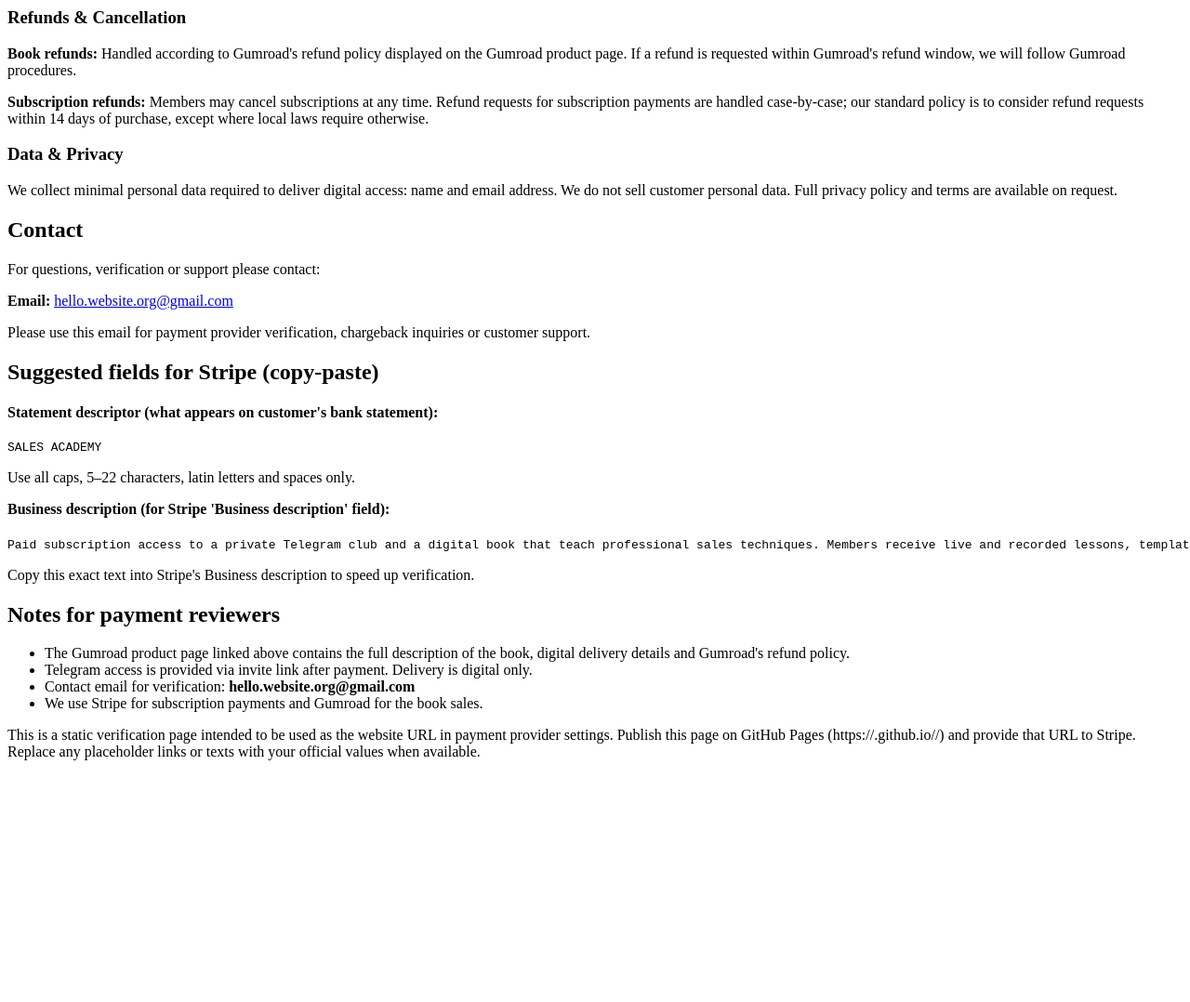
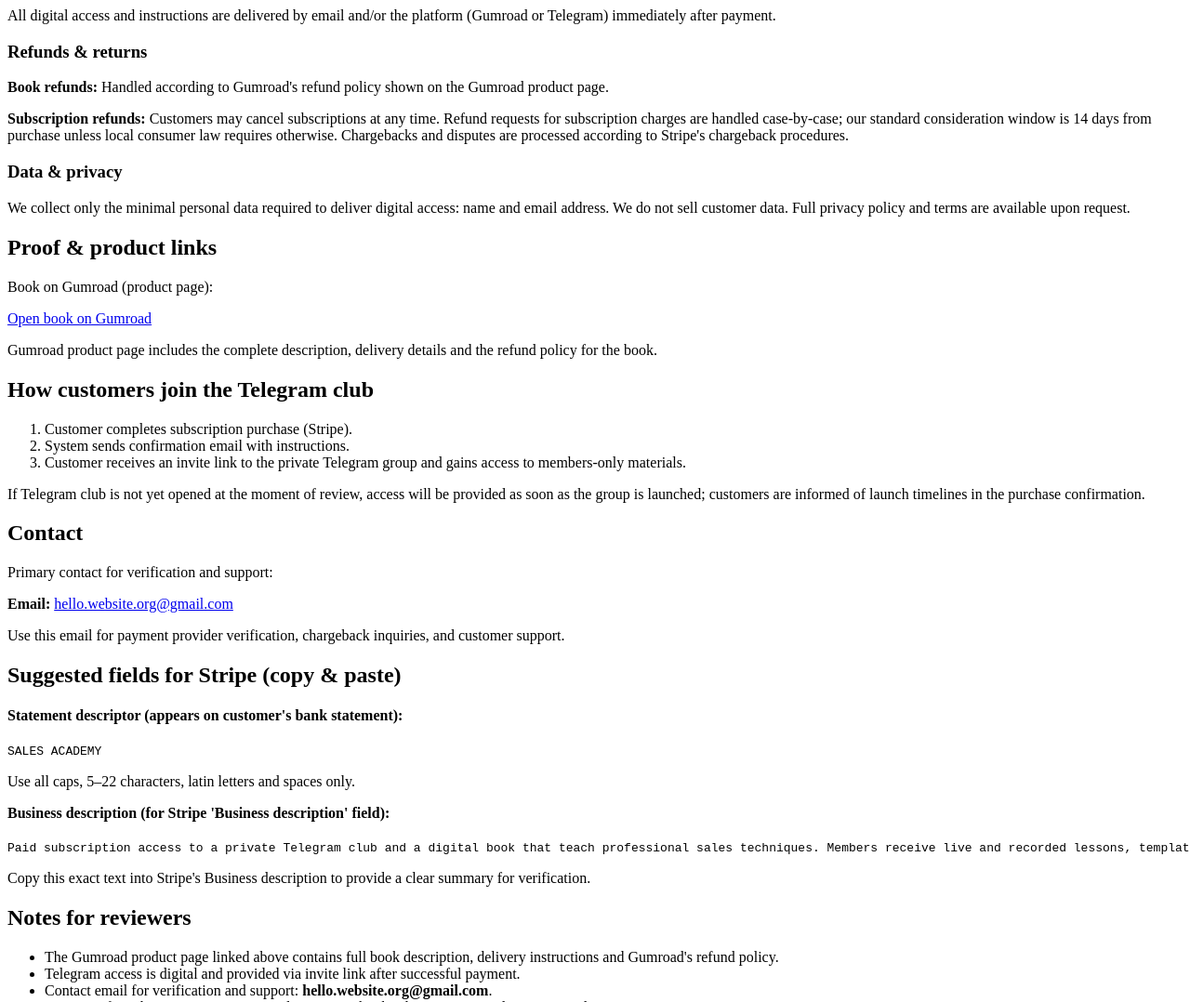
Before and after one commit to ZakharJ/my-business, a plain HTML site: page index.html in a window 1280 px wide. Shown: the top 1078 px of the page at 93% size. Before the commit the page ends 834 px from the top, so only its background shows below. Drawn offline with Linux system fonts and the light colour scheme.

Commit message:
Refactor refund, privacy, and contact sections in index.html
Updated refund and privacy information for clarity and consistency. Revised contact details and added notes for reviewers.

```diff
--- a/index.html
+++ b/index.html
@@ -1,47 +1,68 @@
-<section class="grid">
+</ul>
+      <p class="muted">All digital access and instructions are delivered by email and/or the platform (Gumroad or Telegram) immediately after payment.</p>
+    </section>
+
+    <section class="grid">
       <div class="card">
-        <h3>Refunds & Cancellation</h3>
-        <p class="small"><strong>Book refunds:</strong> Handled according to Gumroad's refund policy displayed on the Gumroad product page. If a refund is requested within Gumroad's refund window, we will follow Gumroad procedures.</p>
-        <p class="small" style="margin-top:8px;"><strong>Subscription refunds:</strong> Members may cancel subscriptions at any time. Refund requests for subscription payments are handled case-by-case; our standard policy is to consider refund requests within 14 days of purchase, except where local laws require otherwise.</p>
+        <h3>Refunds & returns</h3>
+        <p><strong>Book refunds:</strong> Handled according to Gumroad's refund policy shown on the Gumroad product page.</p>
+        <p style="margin-top:8px"><strong>Subscription refunds:</strong> Customers may cancel subscriptions at any time. Refund requests for subscription charges are handled case-by-case; our standard consideration window is 14 days from purchase unless local consumer law requires otherwise. Chargebacks and disputes are processed according to Stripe's chargeback procedures.</p>
       </div>
 
       <div class="card">
-        <h3>Data & Privacy</h3>
-        <p class="small">We collect minimal personal data required to deliver digital access: name and email address. We do not sell customer personal data. Full privacy policy and terms are available on request.</p>
+        <h3>Data & privacy</h3>
+        <p>We collect only the minimal personal data required to deliver digital access: name and email address. We do not sell customer data. Full privacy policy and terms are available upon request.</p>
       </div>
     </section>
 
     <section>
-      <h2>Contact</h2>
-      <p class="small">For questions, verification or support please contact:</p>
-      <p class="small"><strong>Email:</strong> <a href="mailto:hello.website.org@gmail.com">hello.website.org@gmail.com</a></p>
-      <p class="muted">Please use this email for payment provider verification, chargeback inquiries or customer support.</p>
+      <h2>Proof & product links</h2>
+      <p>Book on Gumroad (product page):</p>
+      <p><a class="cta" href="https://salesacademys.gumroad.com/l/decqg" target="_blank" rel="noopener noreferrer">Open book on Gumroad</a></p>
+      <p class="muted">Gumroad product page includes the complete description, delivery details and the refund policy for the book.</p>
     </section>
 
     <section>
-      <h2>Suggested fields for Stripe (copy-paste)</h2>
+      <h2>How customers join the Telegram club</h2>
+      <ol>
+        <li>Customer completes subscription purchase (Stripe).</li>
+        <li>System sends confirmation email with instructions.</li>
+        <li>Customer receives an invite link to the private Telegram group and gains access to members-only materials.</li>
+      </ol>
+      <p class="muted">If Telegram club is not yet opened at the moment of review, access will be provided as soon as the group is launched; customers are informed of launch timelines in the purchase confirmation.</p>
+    </section>
 
-      <h4>Statement descriptor (what appears on customer's bank statement):</h4>
+    <section>
+      <h2>Contact</h2>
+      <p>Primary contact for verification and support:</p>
+      <p><strong>Email:</strong> <a href="mailto:hello.website.org@gmail.com">hello.website.org@gmail.com</a></p>
+      <p class="muted">Use this email for payment provider verification, chargeback inquiries, and customer support.</p>
+    </section>
+
+    <section>
+      <h2>Suggested fields for Stripe (copy & paste)</h2>
+
+      <h4>Statement descriptor (appears on customer's bank statement):</h4>
       <pre>SALES ACADEMY</pre>
       <p class="muted">Use all caps, 5–22 characters, latin letters and spaces only.</p>
 
       <h4 style="margin-top:12px;">Business description (for Stripe 'Business description' field):</h4>
       <pre>Paid subscription access to a private Telegram club and a digital book that teach professional sales techniques. Members receive live and recorded lessons, templates, scripts and community support. Delivery: digital (Telegram invite and book download).</pre>
-      <p class="muted">Copy this exact text into Stripe's Business description to speed up verification.</p>
+      <p class="muted">Copy this exact text into Stripe's Business description to provide a clear summary for verification.</p>
     </section>
 
     <section>
-      <h2>Notes for payment reviewers</h2>
-      <ul class="small">
-        <li>The Gumroad product page linked above contains the full description of the book, digital delivery details and Gumroad's refund policy.</li>
-        <li>Telegram access is provided via invite link after payment. Delivery is digital only.</li>
-        <li>Contact email for verification: <strong>hello.website.org@gmail.com</strong></li>
-        <li>We use Stripe for subscription payments and Gumroad for the book sales.</li>
+      <h2>Notes for reviewers</h2>
+      <ul>
+        <li>The Gumroad product page linked above contains full book description, delivery instructions and Gumroad's refund policy.</li>
+        <li>Telegram access is digital and provided via invite link after successful payment.</li>
+        <li>Contact email for verification and support: <strong>hello.website.org@gmail.com</strong>.</li>
+        <li>Payments for subscriptions are processed via Stripe; book sales are processed via Gumroad.</li>
       </ul>
     </section>
 
     <footer>
-      <p class="muted">This is a static verification page intended to be used as the website URL in payment provider settings. Publish this page on GitHub Pages (https://<your-username>.github.io/<repo>/) and provide that URL to Stripe. Replace any placeholder links or texts with your official values when available.</p>
+      <p class="muted">This static page is intended to be published as the public business URL for payment provider verification (for example via GitHub Pages). Ensure the published URL is accessible and that the contact email is monitored during verification.</p>
     </footer>
   </main>
 </body>
```
